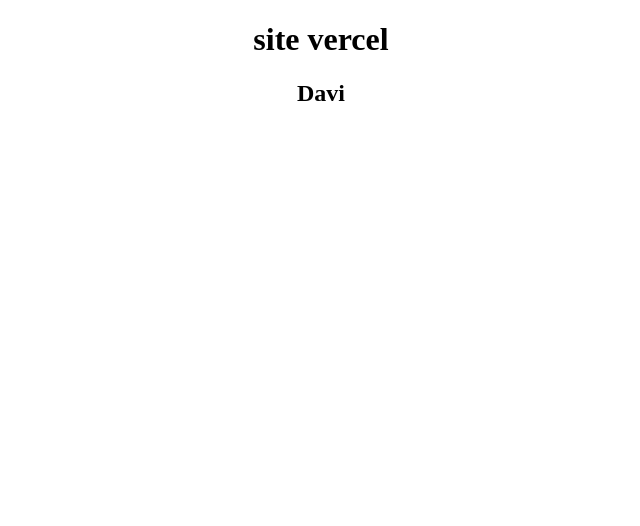
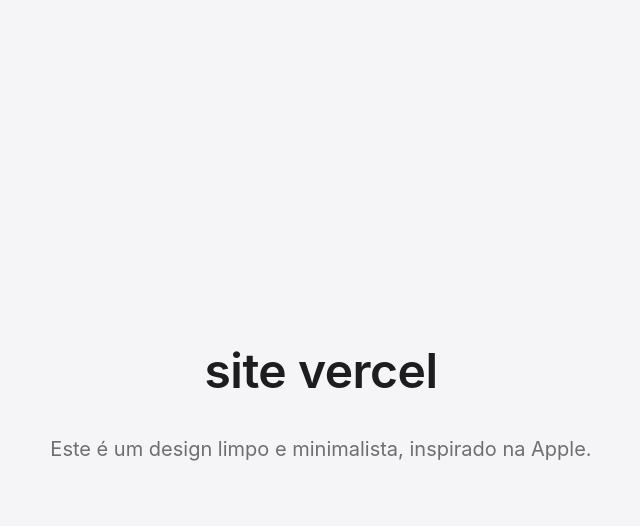
Before and after one commit to davi2025114-cyber/vercel, a plain HTML site: page index.html in a window 1280 px wide. Shown: the whole page, without its empty margins (319-959 px from the left). Drawn offline with Linux system fonts and the light colour scheme.

Commit message:
Update index.html

```diff
--- a/index.html
+++ b/index.html
@@ -3,13 +3,48 @@
 <head>
     <meta charset="UTF-8">
     <meta name="viewport" content="width=device-width, initial-scale=1.0">
-    <title>Document</title>
+    <title>Vercel Site - Apple Style</title>
+    <style>
+        /* 1. Reset Básico */
+        body {
+            margin: 0;
+            padding: 0;
+            background-color: #f5f5f7; /* Um cinza muito claro, como o fundo de muitos sites da Apple */
+            color: #1d1d1f; /* Texto quase preto para contraste */
+            /* 2. Tipografia - Semelhante à SF Pro (San Francisco) */
+            font-family: -apple-system, BlinkMacSystemFont, "Segoe UI", Roboto, "Helvetica Neue", Arial, sans-serif;
+            line-height: 1.4;
+            display: flex; /* Para centralizar o conteúdo verticalmente */
+            justify-content: center; /* Centraliza horizontalmente */
+            align-items: center; /* Centraliza verticalmente (se body tiver altura suficiente) */
+            min-height: 100vh; /* Ocupa a altura total da viewport */
+        }
+
+        /* 3. Estilo do Título Principal */
+        h1 {
+            /* Usando um font-weight leve/médio é comum (300 a 600) */
+            font-weight: 600;
+            font-size: 48px;
+            letter-spacing: -0.01em; /* Ajuste sutil no espaçamento das letras */
+            margin: 0; /* Remove margem padrão */
+            padding: 20px; /* Espaçamento interno */
+        }
+
+        /* 4. Estilização do Container (Body original) */
+        .content-container {
+            width: 100%;
+            max-width: 980px; /* Largura máxima comum em layouts da Apple */
+            padding: 40px;
+            text-align: center; /* Mantém o texto centralizado */
+        }
+    </style>
 </head>
 <body>
-    <center>
+    <div class="content-container">
         <h1>site vercel</h1>
-        <h2>Davi</h2>
-    </center>
+        <p style="font-size: 20px; color: #6e6e73; font-weight: 400; margin-top: 10px;">
+            Este é um design limpo e minimalista, inspirado na Apple.
+        </p>
+    </div>
 </body>
-
 </html>
```
